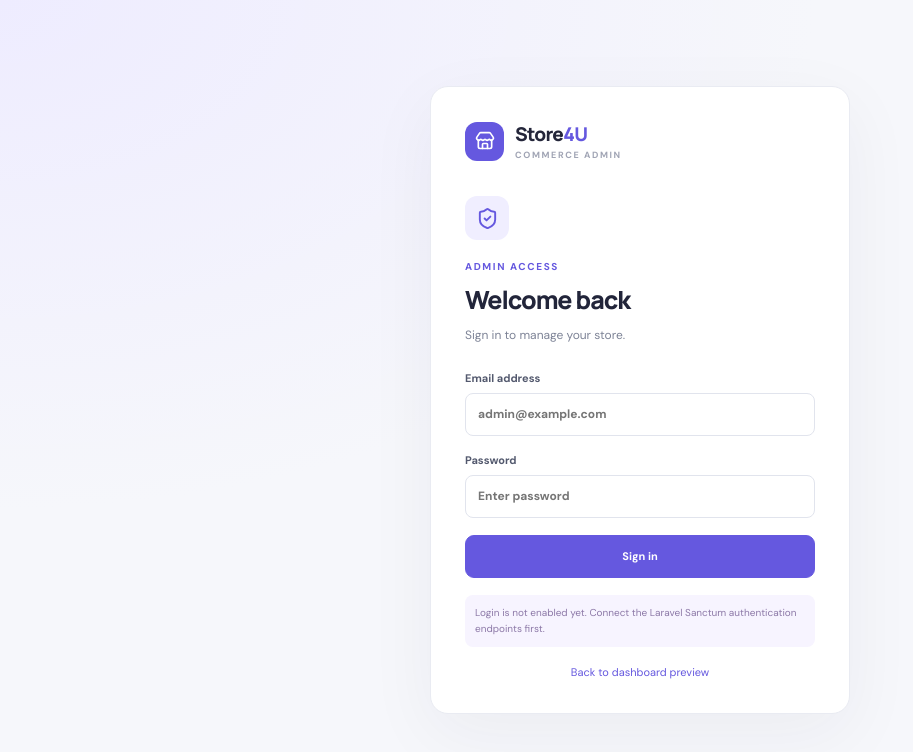
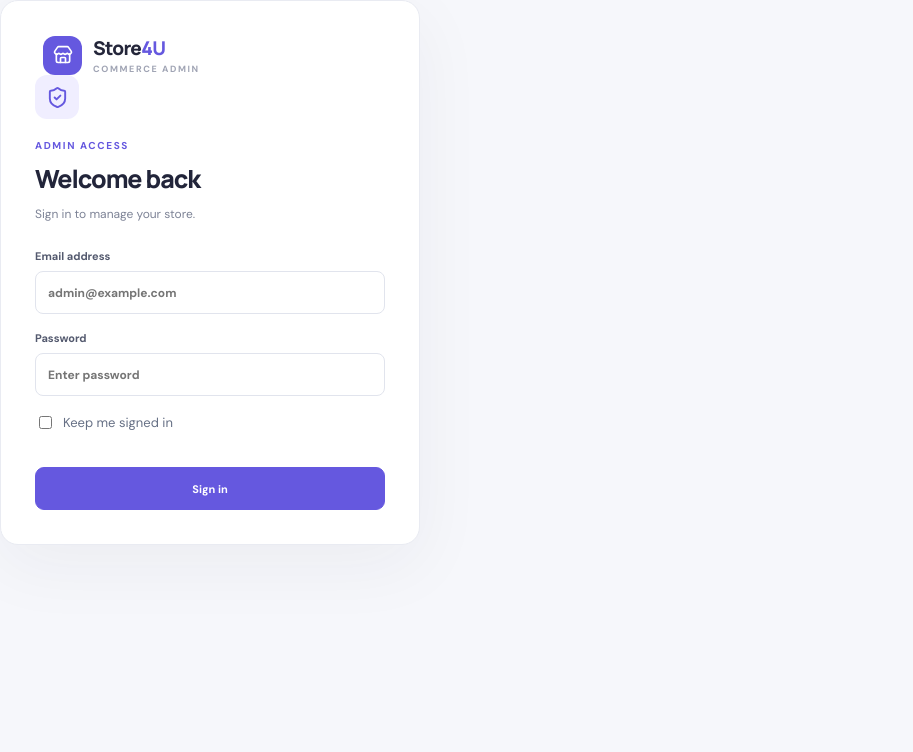
Before and after one commit to starkchloe97/Store4U, a Vue app in the folder admin/: page /login in a window 1280 px wide. Shown: the top 752 px of the page, without its empty margins (0-913 px from the left). Built offline with nearby package versions, Linux system fonts and the light colour scheme; no server answers.

Commit message:
Connect admin authentication and route protection

```diff
--- a/admin/src/pages/LoginPage.vue
+++ b/admin/src/pages/LoginPage.vue
@@ -1,20 +1,54 @@
 <script setup>
 import { ref } from 'vue'
-import { RouterLink } from 'vue-router'
-import { Store, ShieldCheck } from 'lucide-vue-next'
+import { RouterLink, useRoute, useRouter } from 'vue-router'
+import { ShieldCheck, Store } from 'lucide-vue-next'
+import { useAuthStore } from '../stores/auth'
+
+const auth = useAuthStore()
+const route = useRoute()
+const router = useRouter()
 const email = ref('')
 const password = ref('')
-const message = ref('Login is not enabled yet. Connect the Laravel Sanctum authentication endpoints first.')
+const remember = ref(false)
+const loading = ref(false)
+const message = ref('')
+
+async function submitLogin() {
+  loading.value = true
+  message.value = ''
+  try {
+    await auth.login({ email: email.value, password: password.value, remember: remember.value })
+    await router.replace(typeof route.query.redirect === 'string' ? route.query.redirect : '/')
+  } catch (error) {
+    message.value = error.response?.data?.errors?.email?.[0]
+      || error.response?.data?.message
+      || 'Could not sign in. Check the API connection and your credentials.'
+  } finally {
+    loading.value = false
+  }
+}
 </script>
+
 <template>
-  <main class="login-page"><section class="login-card">
-    <RouterLink to="/" class="brand login-brand"><span class="brand-mark"><Store :size="20" /></span><span>Store<span class="brand-accent">4U</span><small>COMMERCE ADMIN</small></span></RouterLink>
-    <div class="login-icon"><ShieldCheck :size="23" /></div><p class="eyebrow">ADMIN ACCESS</p><h1>Welcome back</h1><p class="page-description">Sign in to manage your store.</p>
-    <form @submit.prevent="message = 'Authentication is not configured yet. No credentials were sent.'">
-      <label class="form-label">Email address<input v-model="email" type="email" autocomplete="username" placeholder="admin@example.com" required /></label>
-      <label class="form-label">Password<input v-model="password" type="password" autocomplete="current-password" placeholder="Enter password" required /></label>
-      <button class="primary-button full-width" type="submit">Sign in</button>
-    </form>
-    <p class="login-message">{{ message }}</p><RouterLink to="/" class="back-link">Back to dashboard preview</RouterLink>
-  </section></main>
+  <main class="login-screen">
+    <section class="login-card">
+      <RouterLink to="/" class="brand"><span class="brand-mark"><Store :size="20" /></span><span>Store<span class="brand-accent">4U</span><small>COMMERCE ADMIN</small></span></RouterLink>
+      <div class="login-icon"><ShieldCheck :size="23" /></div>
+      <p class="eyebrow">ADMIN ACCESS</p>
+      <h1>Welcome back</h1>
+      <p class="page-description">Sign in to manage your store.</p>
+      <form @submit.prevent="submitLogin">
+        <label class="form-label">Email address<input v-model="email" type="email" autocomplete="username" placeholder="admin@example.com" required /></label>
+        <label class="form-label">Password<input v-model="password" type="password" autocomplete="current-password" placeholder="Enter password" required /></label>
+        <label class="remember-option"><input v-model="remember" type="checkbox" /> Keep me signed in</label>
+        <button class="primary-button full-width" type="submit" :disabled="loading">{{ loading ? 'Signing in…' : 'Sign in' }}</button>
+      </form>
+      <p v-if="message" class="login-message error-message" role="alert">{{ message }}</p>
+    </section>
+  </main>
 </template>
+
+<style scoped>
+.remember-option{display:flex;align-items:center;gap:8px;margin:0 0 18px;font-size:13px;color:var(--text-muted,#667085)}
+.error-message{color:#b42318}
+</style>
```
